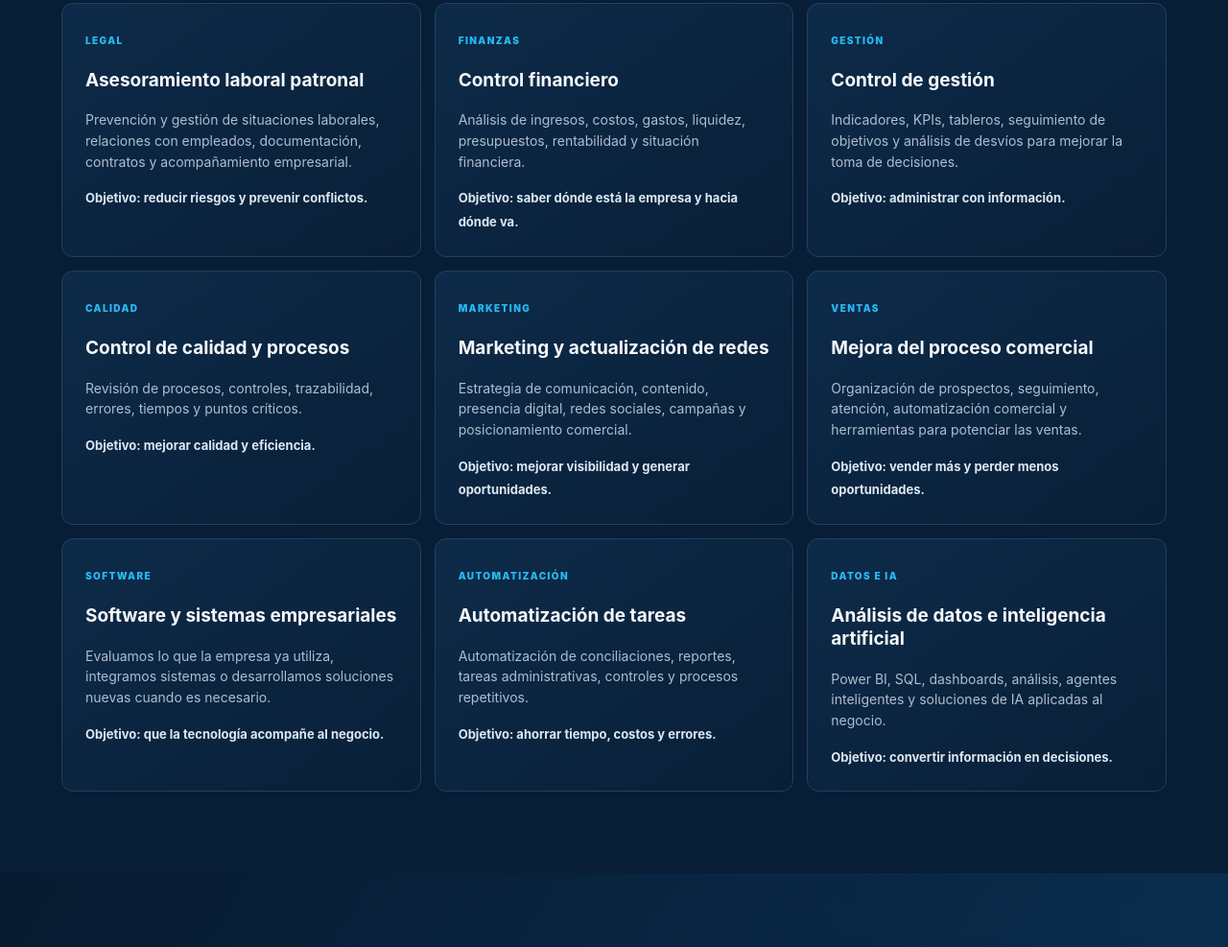
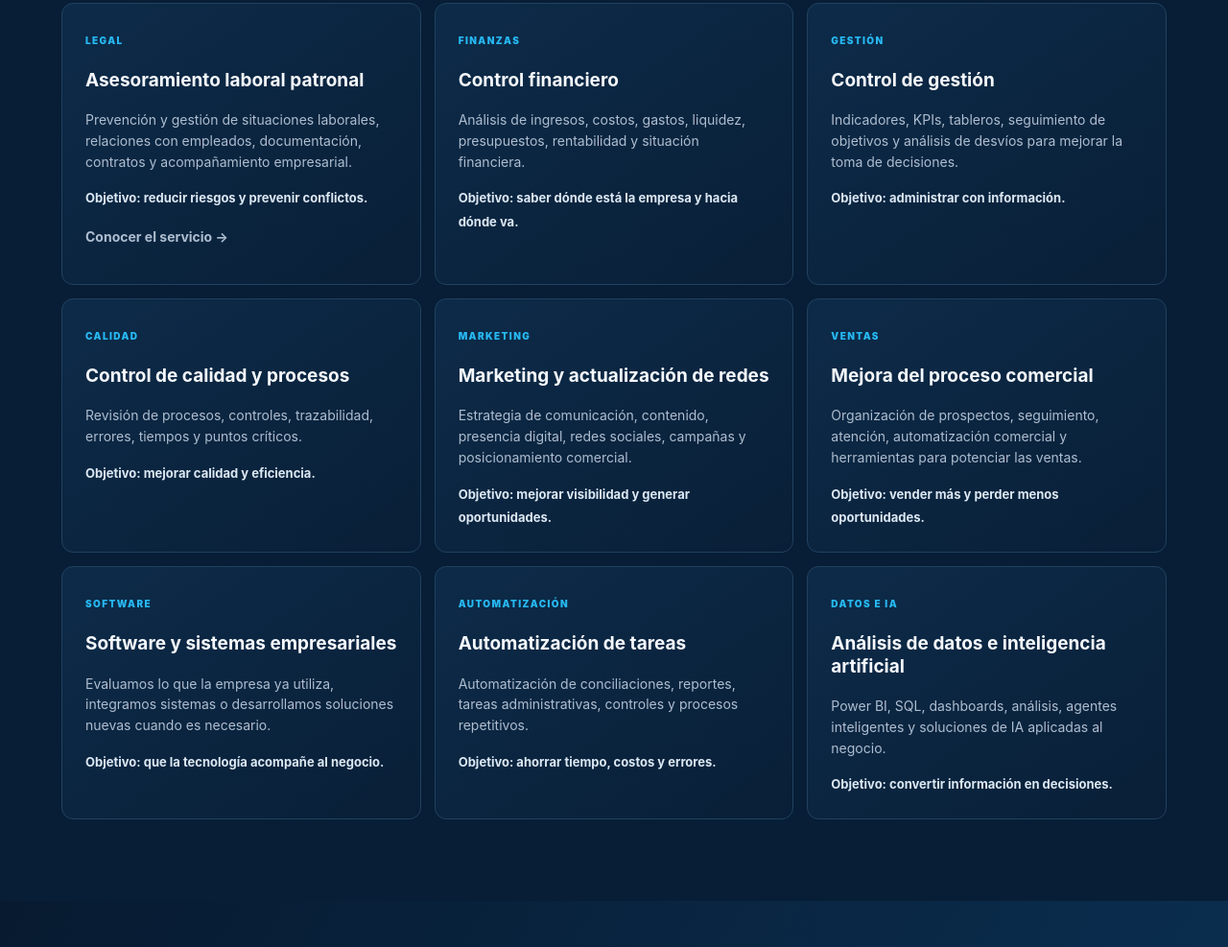
Before and after one commit to consultoradedatos/consultora-de-datos-web, a plain HTML site: page index.html in a window 1280 px wide. Shown: the part 2674-3661 px from the top of the page at 96% size. Drawn offline with Linux system fonts and the light colour scheme.

Commit message:
Link labor advisory page

```diff
--- a/index.html
+++ b/index.html
@@ -352,15 +352,27 @@
 
     <article>
       <span class="tag">LEGAL</span>
+
       <h3>Asesoramiento laboral patronal</h3>
+
       <p>
         Prevención y gestión de situaciones laborales,
         relaciones con empleados, documentación,
         contratos y acompañamiento empresarial.
       </p>
+
       <strong>
         Objetivo: reducir riesgos y prevenir conflictos.
       </strong>
+
+      <p style="margin-top:18px;">
+        <a
+          href="asesoramiento-laboral-empresas.html"
+          style="text-decoration:none; font-weight:700;"
+        >
+          Conocer el servicio →
+        </a>
+      </p>
     </article>
 
 
@@ -381,8 +393,9 @@
       <span class="tag">GESTIÓN</span>
       <h3>Control de gestión</h3>
       <p>
-        Indicadores, KPIs, tableros, seguimiento de objetivos
-        y análisis de desvíos para mejorar la toma de decisiones.
+        Indicadores, KPIs, tableros,
+        seguimiento de objetivos y análisis de desvíos
+        para mejorar la toma de decisiones.
       </p>
       <strong>
         Objetivo: administrar con información.
```
